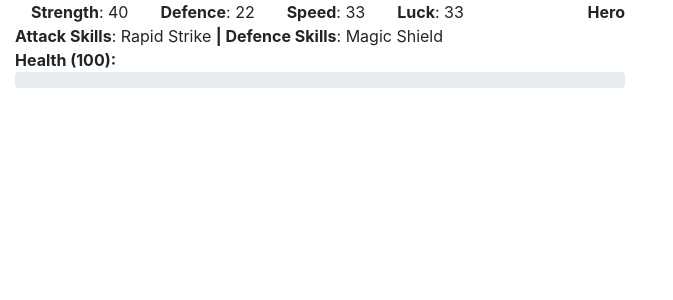
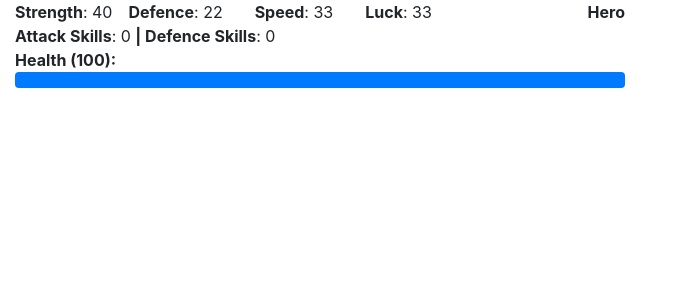
Before and after one commit to rsgcata/battleGame, a Vue app in the folder ui/: page / in a window 1280 px wide. Shown: the top 300 px of the page, without its empty margins (0-673 px from the left). Built offline with nearby package versions, Linux system fonts and the light colour scheme.

Commit message:
Updated lint config and fixed lint errors

```diff
--- a/ui/src/App.vue
+++ b/ui/src/App.vue
@@ -1,3 +1,3 @@
 <template>
-  <router-view></router-view>
+  <router-view />
 </template>
--- a/ui/src/components/StatsBar.vue
+++ b/ui/src/components/StatsBar.vue
@@ -1,38 +1,47 @@
 <template>
   <div>
     <div class="d-flex">
-            <div v-show="!isHero"
-                 class="font-weight-bold">
+      <div
+        v-show="!isHero"
+        class="font-weight-bold"
+      >
         Monster
       </div>
-            <div class="px-3"
-                 v-bind:class="[!isHero ? 'mr-auto' : '']">
-                <span class="font-weight-bold">Strength</span>: {{strength}}
+      <div :class="[!isHero ? 'mr-auto' : '']">
+        <span class="font-weight-bold">Strength</span>: {{ strength }}
       </div>
       <div class="px-3">
-                <span class="font-weight-bold">Defence</span>: {{defence}}
+        <span class="font-weight-bold">Defence</span>: {{ defence }}
       </div>
       <div class="px-3">
-                <span class="font-weight-bold">Speed</span>: {{speed}}
+        <span class="font-weight-bold">Speed</span>: {{ speed }}
       </div>
       <div class="px-3">
-                <span class="font-weight-bold">Luck</span>: {{luck}}
+        <span class="font-weight-bold">Luck</span>: {{ luck }}
       </div>
-            <div v-show="isHero"
+      <div
+        v-show="isHero"
         class="font-weight-bold"
-                 v-bind:class="[isHero ? 'ml-auto' : '']">
+        :class="[isHero ? 'ml-auto' : '']"
+      >
         Hero
       </div>
     </div>
 
     <div v-if="isHero">
       <span class="font-weight-bold">Attack Skills</span>:
-            <span v-for="skill in attackSkills">
-                {{skill}}
+      <span
+        v-for="(index, skill) in attackSkills"
+        :key="index"
+      >
+        {{ skill }}
       </span>
       <span class="font-weight-bold">| Defence Skills</span>:
-            <span v-for="skill in defenceSkills">
-                {{skill}}
+      <span
+        v-for="(index, skill) in defenceSkills"
+        :key="index"
+      >
+        {{ skill }}
       </span>
     </div>
     <div v-else>
@@ -41,15 +50,18 @@
 
     <div>
       <div class="font-weight-bold">
-                Health (<span>{{health}}</span>):
+        Health (<span>{{ health }}</span>):
       </div>
       <div class="progress">
-                <div id="hero-health-bar"
+        <div
+          id="hero-health-bar"
           class="progress-bar"
           role="progressbar"
-                     v-bind:aria-valuenow="currentHealth"
+          :aria-valuenow="currentHealth"
+          :style="{'width': currentHealth + '%'}"
           aria-valuemin="0"
-                     aria-valuemax="100"></div>
+          aria-valuemax="100"
+        />
       </div>
     </div>
   </div>
@@ -65,31 +77,37 @@
             },
             health: {
                 type: Number,
-                required: false
+                required: true
             },
             strength: {
                 type: Number,
-                required: false
+                required: true
             },
             defence: {
                 type: Number,
-                required: false
+                required: true
             },
             speed: {
                 type: Number,
-                required: false
+                required: true
             },
             luck: {
                 type: Number,
-                required: false
+                required: true
             },
             attackSkills: {
                 type: Array,
-                required: false
+                required: false,
+                default: function() {
+                    return [];
+                }
             },
             defenceSkills: {
                 type: Array,
-                required: false
+                required: false,
+                default: function() {
+                    return [];
+                }
             },
             currentHealth: {
                 type: Number,
--- a/ui/src/views/Battle.vue
+++ b/ui/src/views/Battle.vue
@@ -1,24 +1,22 @@
 <template>
-    <div class="container-fluid position-relative">
-        <div class="row">
-            <div class="col-6">
-                <btg-stats-bar v-bind:isHero="true"
-                               v-bind:health="100"
-                               v-bind:strength="40"
-                               v-bind:defence="22"
-                               v-bind:speed="33"
-                               v-bind:luck="33"
-                               v-bind:attackSkills="['Rapid Strike']"
-                               v-bind:defenceSkills="['Magic Shield']"
-                               v-bind:currentHealth="100">
-
-                </btg-stats-bar>
-            </div>
-            <div class="col-6">
-
-            </div>
-        </div>
+  <div class="container-fluid position-relative">
+    <div class="row">
+      <div class="col-6">
+        <btg-stats-bar
+          :is-hero="true"
+          :health="100"
+          :strength="40"
+          :defence="22"
+          :speed="33"
+          :luck="33"
+          :attack-skills="['Rapid Strike']"
+          :defence-skills="['Magic Shield']"
+          :current-health="100"
+        />
+      </div>
+      <div class="col-6" />
     </div>
+  </div>
 </template>
 
 <script>
```
Also changed, not shown: ui/.eslintrc.js, 1 other file (tests, documents, lock files or other folders). Lines whose indentation alone changed are shown as unchanged.
